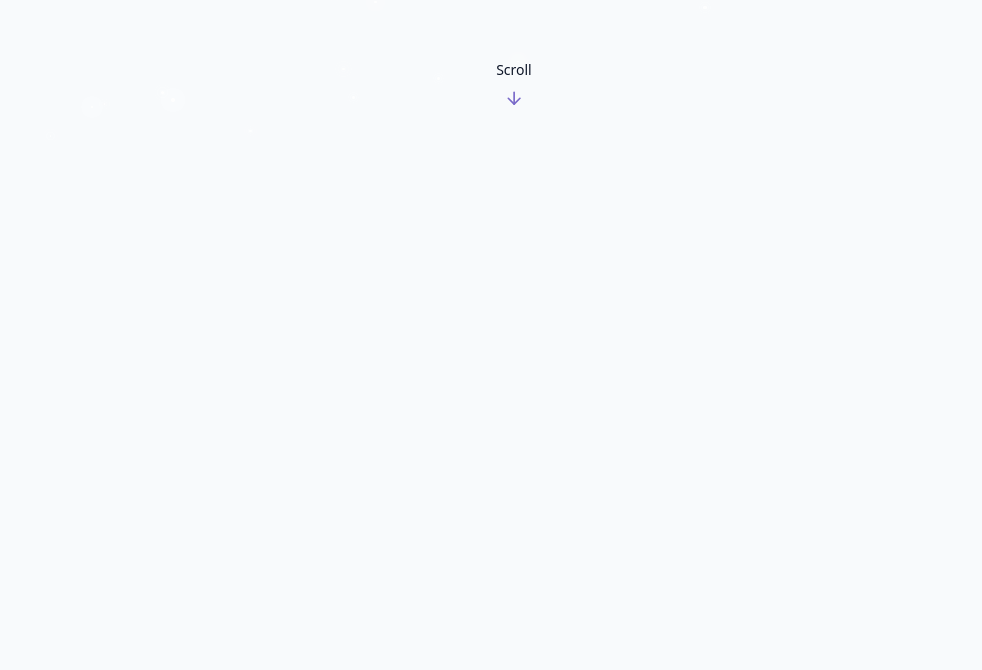
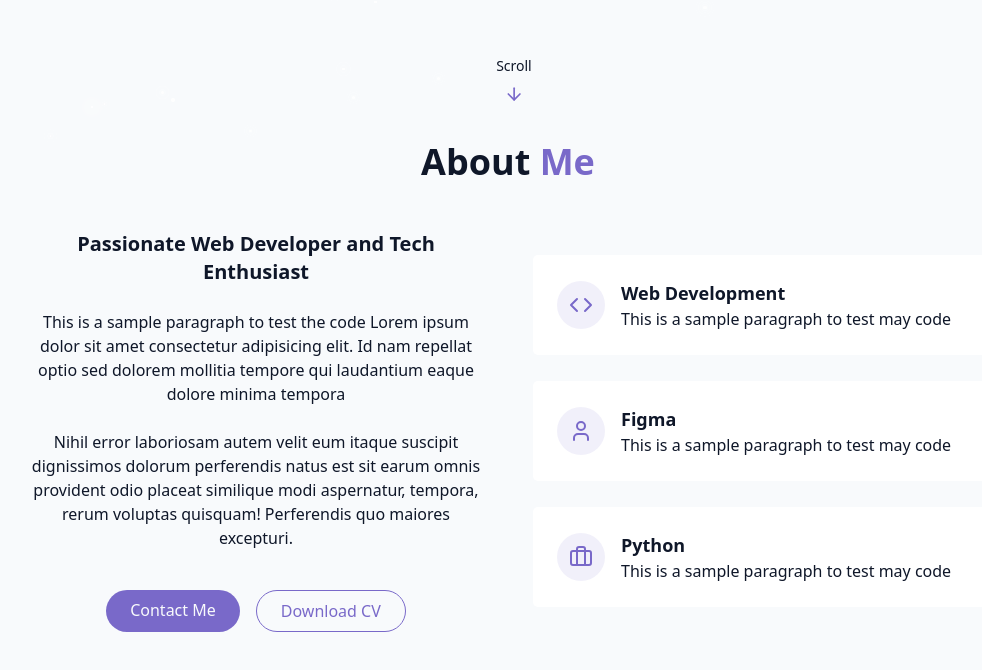
Before and after one commit to Suhel-Shaikh-Mohammad/Professional-Portfolio, a React (Vite) app: page / in a window 1280 px wide. Shown: the part 658-1328 px from the top of the page, without its empty margins (132-1114 px from the left). Before the commit the page ends 800 px from the top, so only its background shows below. Built offline with nearby package versions, Linux system fonts and the light colour scheme.

Commit message:
Added the About Me Section to the portfolio.

```diff
--- /dev/null
+++ b/src/components/AboutMe.jsx
@@ -0,0 +1,74 @@
+import {Code, User, Briefcase} from 'lucide-react';
+
+export const AboutMe = () =>{
+    return (
+    <section id='about' className='px-24 px-4 relative mb-24'>
+        <div className='container mx-auto max-w-5xl'>
+
+            <h2 className='text-3xl md:text-4xl font-bold mb-12 text-center'>
+                About <span className='text-primary'> Me </span>
+            </h2>
+
+            <div className='grid grid-cols-1 md:grid-cols-2 gap-12 items-center'>
+                <div className='space-y-6'>
+                    <h3 className='text-xl font-semibold'>Passionate Web Developer and Tech Enthusiast</h3>
+
+                    <p className='text-muted-foreground'> This is a sample paragraph to test the code Lorem ipsum dolor sit amet consectetur adipisicing elit. Id nam repellat optio sed dolorem mollitia tempore qui laudantium eaque dolore minima tempora
+                    </p>
+
+                    <p className='text-muted-foreground'>
+                     Nihil error laboriosam autem velit eum itaque suscipit dignissimos dolorum perferendis natus est sit earum omnis provident odio placeat similique modi aspernatur, tempora, rerum voluptas quisquam! Perferendis quo maiores excepturi.
+                    </p>
+
+                    <div className='flex flex-col sm:flex-row gap-4 pt-4 justify-center'>
+                        <a href='#contact' className='cosmic-button'>
+                            Contact Me
+                        </a>
+                        <a href='' className='px-6 py-2 rounded-full border border-primary text-primary hover:bg-primary/10 transition-colors duration-300'>
+                            Download CV
+                        </a>
+                    </div>
+                </div>
+
+                <div className='grid grid-cols-1 gap-6'>
+                    <div className='gradient-border p-6 card-hover'>
+                        <div className='flex items-center gap-4'>
+                            <div className='p-3 rounded-full bg-primary/10'>
+                                <Code className='h-6 w-6 text-primary'/>
+                            </div>
+                            <div className='text-left'>
+                                <h4 className='font-semibold text-lg'>Web Development</h4>
+                                <p className='text-muted-foreground'>This is a sample paragraph to test may code</p>
+                            </div>
+                        </div>
+                    </div>
+                    <div className='gradient-border p-6 card-hover'>
+                        <div className='flex items-center gap-4'>
+                            <div className='p-3 rounded-full bg-primary/10'>
+                                <User className='h-6 w-6 text-primary'/>
+                            </div>
+                            <div className='text-left'>
+                                <h4 className='font-semibold text-lg'>Figma</h4>
+                                <p className='text-muted-foreground'>This is a sample paragraph to test may code</p>
+                            </div>
+                        </div>
+                    </div>
+                    <div className='gradient-border p-6 card-hover'>
+                        <div className='flex items-center gap-4'>
+                            <div className='p-3 rounded-full bg-primary/10'>
+                                <Briefcase className='h-6 w-6 text-primary'/>
+                            </div>
+                            <div className='text-left'>
+                                <h4 className='font-semibold text-lg'>Python</h4>
+                                <p className='text-muted-foreground'>This is a sample paragraph to test may code</p>
+                            </div>
+                        </div>
+                    </div>
+                </div>
+            </div>
+
+
+        </div>
+    </section>
+    );
+};
--- a/src/pages/Home.jsx
+++ b/src/pages/Home.jsx
@@ -1,7 +1,8 @@
 import { ThemeToggle } from "../components/ThemeToggle";
 import {StarBackground} from "../components/StarBackground";
 import {NavBar} from "../components/NavBar";
-import {HeroSection} from"../components/HeroSection";
+import {HeroSection} from "../components/HeroSection";
+import {AboutMe} from "../components/AboutMe";
 
 export function Home() {
     // console.log('Home');
@@ -16,6 +17,7 @@ export function Home() {
             {/*Main content*/}
             <main>
                 <HeroSection/>
+                <AboutMe/>
             </main>
             {/*Footer*/}
         </div>
```
